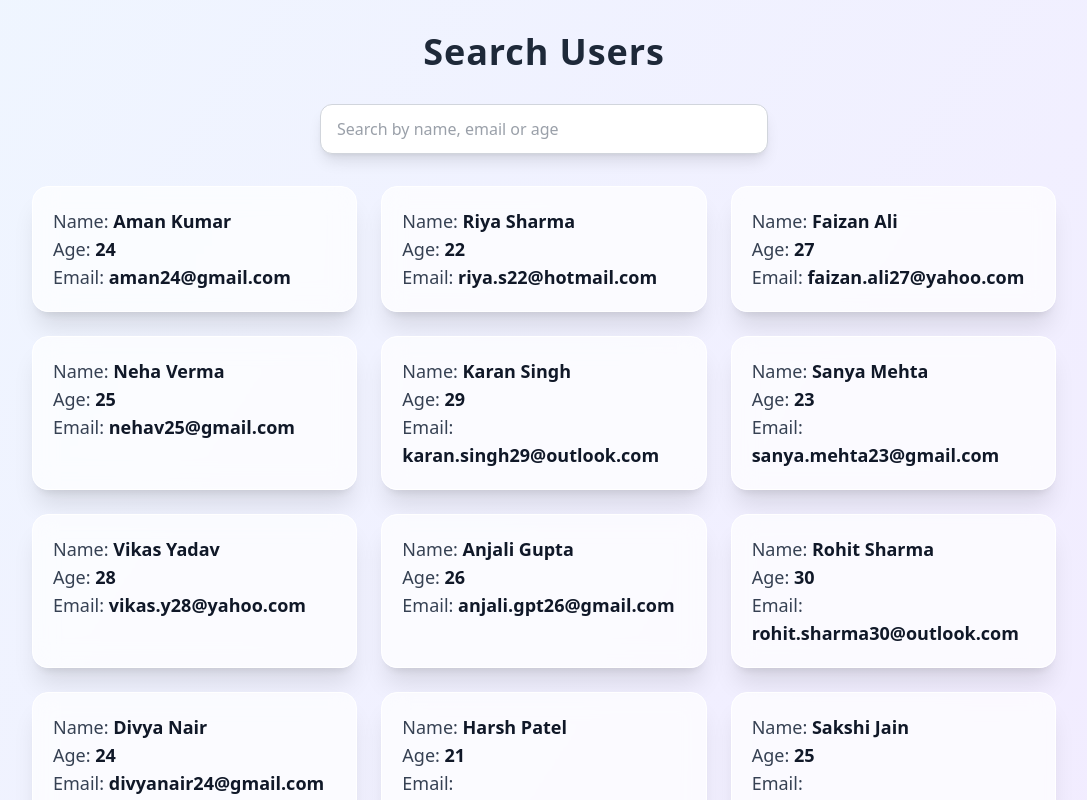
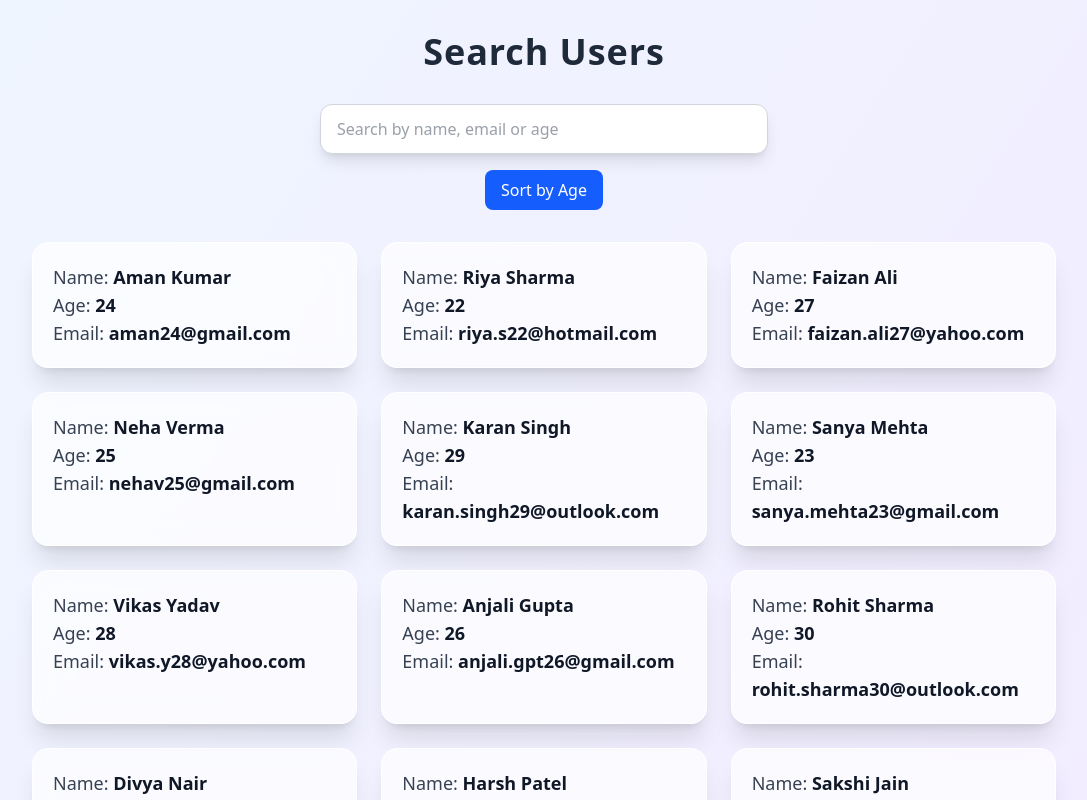
Before and after one commit to itisdanish/React-smart-search, a React (Vite) app: page / in a window 1280 px wide. Shown: the top 800 px of the page, without its empty margins (96-1183 px from the left). Built offline with nearby package versions, Linux system fonts and the light colour scheme.

Commit message:
Sorting Updated

```diff
--- a/src/PracticeSearch.jsx
+++ b/src/PracticeSearch.jsx
@@ -25,6 +25,11 @@ const PracticeSearch = () => {
     setFilterRes(filtered);
   };
 
+  const handleSortByAge = () => {
+    const sorted = [...filterRes].sort((a, b) => a.age - b.age);
+    setFilterRes(sorted);
+  };
+
   return (
     <div
       className='min-h-screen w-full flex flex-col items-center p-8
@@ -45,6 +50,12 @@ const PracticeSearch = () => {
         onChange={(e) => setInput(e.target.value)}
         onKeyUp={handleFilter}
       />
+      <button
+        onClick={handleSortByAge}
+        className='px-4 py-2 bg-blue-600 text-white rounded-lg mt-4'
+      >
+        Sort by Age
+      </button>
 
       {/* Users List */}
       <div
```
